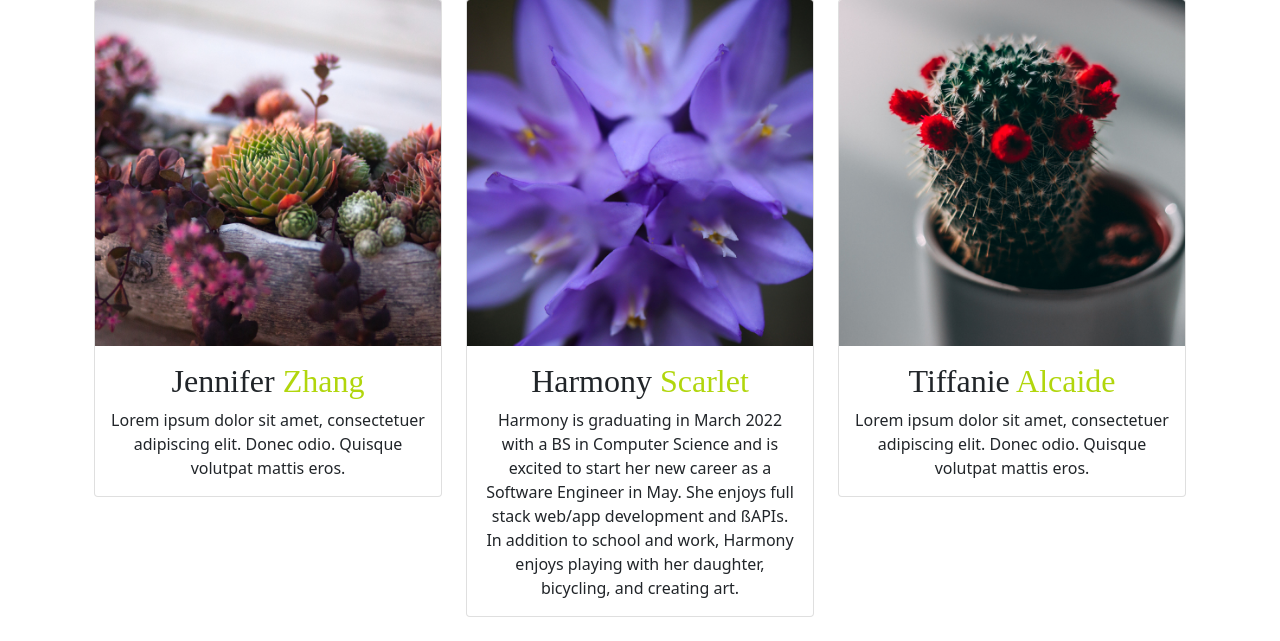
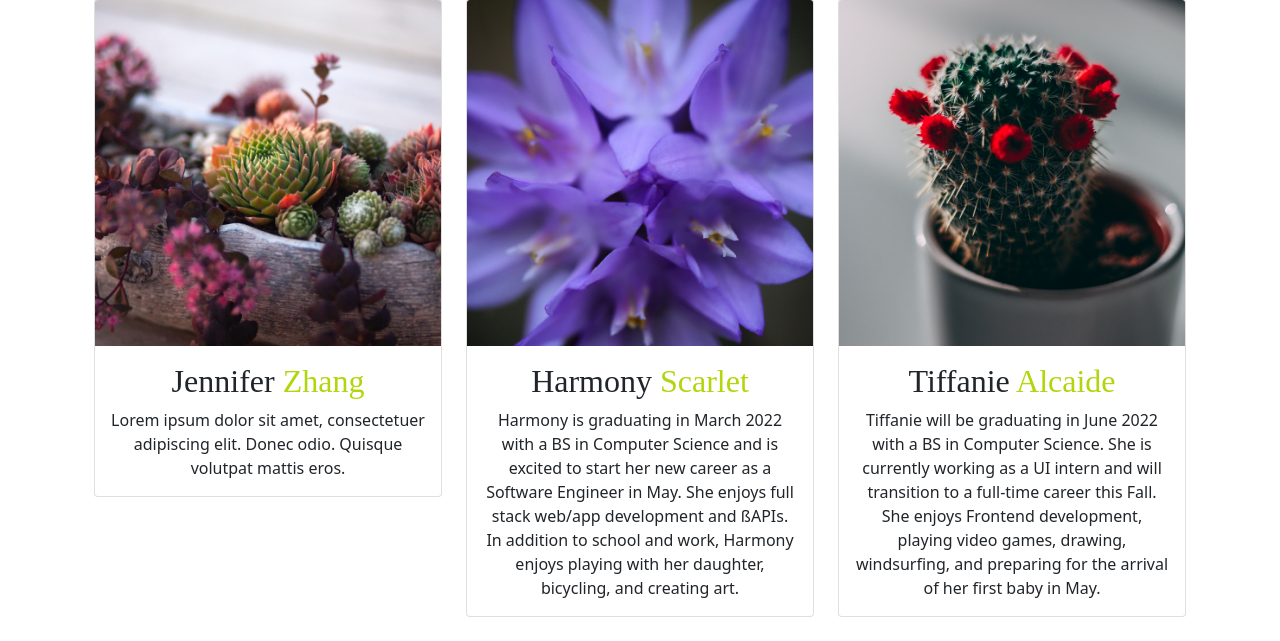
Before and after one commit to Harmony222/house-plant-bst, a Django app: page /about/ in a window 1280 px wide. Shown: the part 1245-1886 px from the top of the page. Run offline with Django 4.2, Linux system fonts and the light colour scheme.

Commit message:
add about bio

```diff
--- a/templates/about.html
+++ b/templates/about.html
@@ -66,8 +66,10 @@
         <div class="card-body">
           <h2>Tiffanie <span class="h-text">Alcaide</span></h2>
           <p class="card-text">
-            Lorem ipsum dolor sit amet, consectetuer adipiscing elit. Donec odio.
-            Quisque volutpat mattis eros.
+            Tiffanie will be graduating in June 2022 with a BS in Computer Science. She
+            is currently working as a UI intern and will transition to a full-time career
+            this Fall. She enjoys Frontend development, playing video games, drawing,
+            windsurfing, and preparing for the arrival of her first baby in May.
           </p>
         </div>
       </div>
```
